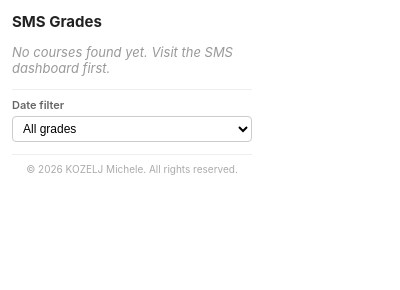
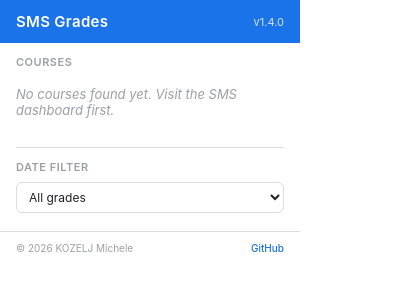
Before and after one commit to kozeljmi/SMS-Grades-Overview, a browser extension: page popup.html in a window 400 px wide. Drawn offline with Linux system fonts and the light colour scheme.

Commit message:
Redesign popup, editable date cutoff, CI pipeline v1.4.0
- Modern popup UI with toggle switches, header bar, GitHub link
- Date cutoff is now user-configurable via date picker
- GitHub Actions CI to build Chrome/Firefox zips on push
- Add sms-grades-firefox/ to gitignore
- Fix Firefox strict_min_version warning (128 → 140)

```diff
--- a/esbuild.config.mjs
+++ b/esbuild.config.mjs
@@ -33,7 +33,7 @@ firefoxManifest.background = { scripts: [manifest.background.service_worker] };
 firefoxManifest.browser_specific_settings = {
   gecko: {
     id: "sms-grades@kmiguel.com",
-    strict_min_version: "128.0",
+    strict_min_version: "140.0",
     data_collection_permissions: { required: ["none"] },
   },
 };
--- a/package.json
+++ b/package.json
@@ -1,6 +1,6 @@
 {
   "name": "sms-grades-extension",
-  "version": "1.3.0",
+  "version": "1.4.0",
   "private": true,
   "scripts": {
     "dev": "node esbuild.config.mjs --dev",
--- a/popup.css
+++ b/popup.css
@@ -1,67 +1,188 @@
+*, *::before, *::after {
+  box-sizing: border-box;
+}
+
+:root {
+  --primary: #1a73e8;
+  --primary-dark: #1557b0;
+  --text: #202124;
+  --text-secondary: #5f6368;
+  --muted: #9aa0a6;
+  --border: #dadce0;
+  --bg: #fff;
+  --bg-hover: #f1f3f4;
+  --radius: 6px;
+}
+
 body {
-  width: 240px;
+  width: 300px;
   font-family: -apple-system, BlinkMacSystemFont, "Segoe UI", Roboto, sans-serif;
   font-size: 13px;
   margin: 0;
-  padding: 12px;
-  color: #333;
+  padding: 0;
+  color: var(--text);
+  background: var(--bg);
 }
 
-h1 {
-  font-size: 15px;
-  margin: 0 0 10px 0;
-  color: #222;
+/* Header */
+.header {
+  display: flex;
+  align-items: center;
+  justify-content: space-between;
+  padding: 12px 16px;
+  background: var(--primary);
+  color: #fff;
 }
 
+.header-title {
+  font-size: 15px;
+  font-weight: 600;
+  letter-spacing: 0.3px;
+}
+
+.header-version {
+  font-size: 11px;
+  opacity: 0.8;
+}
+
+/* Content */
+.content {
+  padding: 0 16px;
+}
+
+/* Sections */
+.section {
+  padding: 12px 0;
+  border-bottom: 1px solid var(--border);
+}
+
+.section:last-child {
+  border-bottom: none;
+}
+
+.section-title {
+  font-size: 11px;
+  font-weight: 600;
+  text-transform: uppercase;
+  letter-spacing: 0.5px;
+  color: var(--muted);
+  margin: 0 0 8px 0;
+}
+
+/* Course list */
 .course-item {
   display: flex;
   align-items: center;
-  gap: 8px;
-  padding: 5px 0;
+  justify-content: space-between;
+  padding: 6px 8px;
+  border-radius: var(--radius);
   cursor: pointer;
+  transition: background 0.15s;
 }
 
 .course-item:hover {
-  background: #f5f5f5;
+  background: var(--bg-hover);
 }
 
-.course-item input[type="checkbox"] {
-  margin: 0;
+.course-name {
+  font-size: 13px;
+  color: var(--text);
 }
 
-.empty {
-  color: #999;
-  font-style: italic;
+/* Toggle switch */
+.toggle {
+  position: relative;
+  width: 36px;
+  height: 20px;
+  flex-shrink: 0;
 }
 
-.filter-section {
-  margin-top: 10px;
-  padding-top: 8px;
-  border-top: 1px solid #eee;
+.toggle input {
+  opacity: 0;
+  width: 0;
+  height: 0;
+  position: absolute;
 }
 
-.filter-label {
-  display: block;
-  font-size: 11px;
-  font-weight: 600;
-  color: #666;
-  margin-bottom: 4px;
+.toggle-track {
+  position: absolute;
+  inset: 0;
+  background: var(--border);
+  border-radius: 10px;
+  transition: background 0.2s;
 }
 
-.filter-select {
-  width: 100%;
-  padding: 4px 6px;
-  font-size: 12px;
-  border: 1px solid #ccc;
-  border-radius: 4px;
-  background: #fff;
+.toggle input:checked + .toggle-track {
+  background: var(--primary);
 }
 
-.credits {
-  margin-top: 12px;
-  padding-top: 8px;
-  border-top: 1px solid #eee;
+.toggle-track::after {
+  content: "";
+  position: absolute;
+  width: 16px;
+  height: 16px;
+  left: 2px;
+  top: 2px;
+  background: #fff;
+  border-radius: 50%;
+  transition: transform 0.2s;
+  box-shadow: 0 1px 2px rgba(0,0,0,0.15);
+}
+
+.toggle input:checked + .toggle-track::after {
+  transform: translateX(16px);
+}
+
+/* Filter */
+.filter-row {
+  margin-bottom: 6px;
+}
+
+.filter-row:last-child {
+  margin-bottom: 0;
+}
+
+.input {
+  width: 100%;
+  padding: 6px 8px;
+  font-size: 12px;
+  font-family: inherit;
+  border: 1px solid var(--border);
+  border-radius: var(--radius);
+  background: var(--bg);
+  color: var(--text);
+  outline: none;
+  transition: border-color 0.15s;
+}
+
+.input:focus {
+  border-color: var(--primary);
+}
+
+/* Empty state */
+.empty {
+  color: var(--muted);
+  font-style: italic;
+  padding: 4px 0;
+}
+
+/* Footer */
+.footer {
+  display: flex;
+  align-items: center;
+  justify-content: space-between;
+  padding: 10px 16px;
   font-size: 10px;
-  color: #aaa;
-  text-align: center;
+  color: var(--muted);
+  border-top: 1px solid var(--border);
 }
+
+.footer-link {
+  color: var(--primary);
+  text-decoration: none;
+  font-weight: 500;
+}
+
+.footer-link:hover {
+  text-decoration: underline;
+}
--- a/popup.html
+++ b/popup.html
@@ -5,17 +5,37 @@
   <link rel="stylesheet" href="popup.css">
 </head>
 <body>
-  <h1>SMS Grades</h1>
-  <div id="course-list"></div>
-  <div class="filter-section">
-    <label class="filter-label" for="date-filter">Date filter</label>
-    <select id="date-filter" class="filter-select">
-      <option value="all">All grades</option>
-      <option value="before">Before 27 Feb</option>
-      <option value="after">After 27 Feb</option>
-    </select>
-  </div>
-  <footer class="credits">&copy; 2026 KOZELJ Michele. All rights reserved.</footer>
+  <header class="header">
+    <span class="header-title">SMS Grades</span>
+    <span class="header-version">v1.4.0</span>
+  </header>
+
+  <main class="content">
+    <section class="section">
+      <h2 class="section-title">Courses</h2>
+      <div id="course-list"></div>
+    </section>
+
+    <section class="section">
+      <h2 class="section-title">Date Filter</h2>
+      <div class="filter-row">
+        <select id="date-filter" class="input">
+          <option value="all">All grades</option>
+          <option value="before">Before date</option>
+          <option value="after">After date</option>
+        </select>
+      </div>
+      <div class="filter-row" id="date-input-row" style="display:none;">
+        <input type="date" id="date-cutoff" class="input">
+      </div>
+    </section>
+  </main>
+
+  <footer class="footer">
+    <span>&copy; 2026 KOZELJ Michele</span>
+    <a href="https://github.com/kozeljmi/SMS-Grades-Overview" target="_blank" rel="noopener" class="footer-link">GitHub</a>
+  </footer>
+
   <script src="popup.js"></script>
 </body>
 </html>
--- a/popup.js
+++ b/popup.js
@@ -1,19 +1,33 @@
 (async function () {
+  const DEFAULT_CUTOFF = "2026-02-27";
   const container = document.getElementById("course-list");
+  const filterSelect = document.getElementById("date-filter");
+  const dateInputRow = document.getElementById("date-input-row");
+  const dateInput = document.getElementById("date-cutoff");
 
-  const { allCourses = [], hiddenCourses = [], dateFilter = "all" } = await chrome.storage.local.get([
-    "allCourses",
-    "hiddenCourses",
-    "dateFilter",
-  ]);
+  const {
+    allCourses = [],
+    hiddenCourses = [],
+    dateFilter = "all",
+    dateCutoff = DEFAULT_CUTOFF,
+  } = await chrome.storage.local.get(["allCourses", "hiddenCourses", "dateFilter", "dateCutoff"]);
 
-  // Date filter
-  const filterSelect = document.getElementById("date-filter");
+  // --- Date filter ---
   filterSelect.value = dateFilter;
+  dateInput.value = dateCutoff;
+  dateInputRow.style.display = dateFilter === "all" ? "none" : "";
+
   filterSelect.addEventListener("change", () => {
-    chrome.storage.local.set({ dateFilter: filterSelect.value });
+    const mode = filterSelect.value;
+    dateInputRow.style.display = mode === "all" ? "none" : "";
+    chrome.storage.local.set({ dateFilter: mode });
   });
 
+  dateInput.addEventListener("change", () => {
+    chrome.storage.local.set({ dateCutoff: dateInput.value });
+  });
+
+  // --- Course list ---
   if (allCourses.length === 0) {
     const p = document.createElement("p");
     p.className = "empty";
@@ -25,32 +39,37 @@
   const hiddenSet = new Set(hiddenCourses);
 
   for (const course of allCourses) {
-    const label = document.createElement("label");
-    label.className = "course-item";
+    const item = document.createElement("label");
+    item.className = "course-item";
 
-    const checkbox = document.createElement("input");
-    checkbox.type = "checkbox";
-    checkbox.checked = !hiddenSet.has(course.id);
-    checkbox.addEventListener("change", () => onToggle(course.id, checkbox.checked));
+    const name = document.createElement("span");
+    name.className = "course-name";
+    name.textContent = course.name;
 
-    const span = document.createElement("span");
-    span.textContent = course.name;
+    const toggle = document.createElement("label");
+    toggle.className = "toggle";
 
-    label.appendChild(checkbox);
-    label.appendChild(span);
-    container.appendChild(label);
+    const input = document.createElement("input");
+    input.type = "checkbox";
+    input.checked = !hiddenSet.has(course.id);
+    input.addEventListener("change", () => onToggle(course.id, input.checked));
+
+    const track = document.createElement("span");
+    track.className = "toggle-track";
+
+    toggle.appendChild(input);
+    toggle.appendChild(track);
+
+    item.appendChild(name);
+    item.appendChild(toggle);
+    container.appendChild(item);
   }
 
   async function onToggle(courseId, visible) {
     const { hiddenCourses = [] } = await chrome.storage.local.get("hiddenCourses");
     const updated = new Set(hiddenCourses);
-
-    if (visible) {
-      updated.delete(courseId);
-    } else {
-      updated.add(courseId);
-    }
-
+    if (visible) updated.delete(courseId);
+    else updated.add(courseId);
     await chrome.storage.local.set({ hiddenCourses: [...updated] });
   }
 })();
```
Also changed, not shown: content.js (+5 -6 lines), .github/workflows/build.yml (added), manifest.json, 1 other file.
